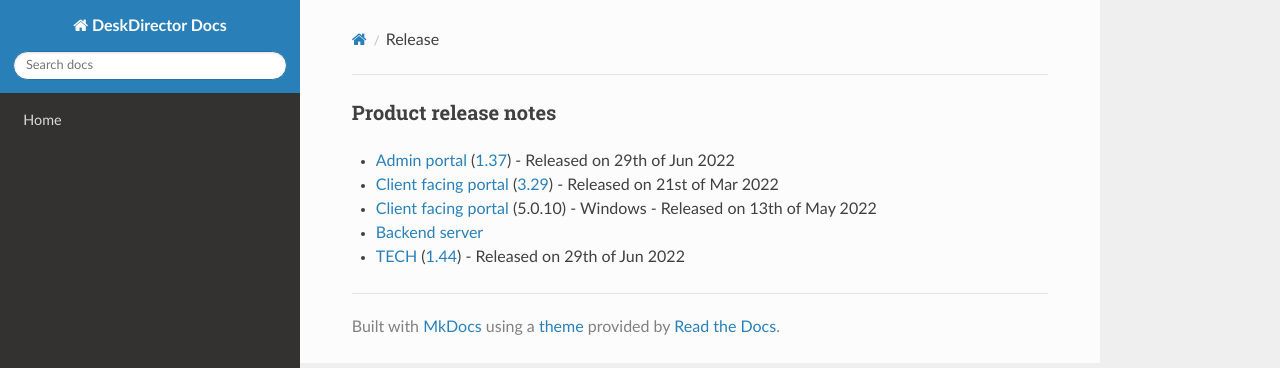
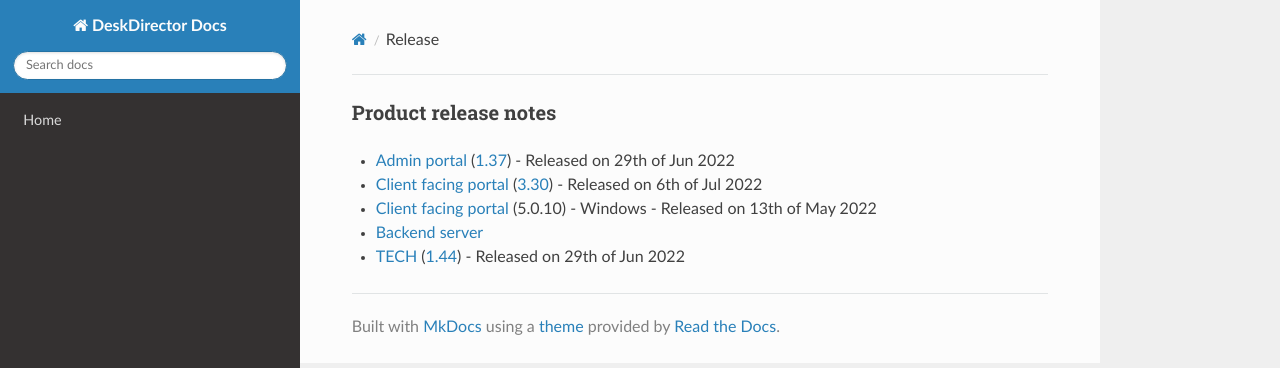
Before and after one commit to DeskDirector/docs, an MkDocs documentation site: the page built from docs/_contents/admin/home/release.md, in a window 1280 px wide. Shown: the top 368 px of the page. Built offline with MkDocs 1.6.1, drawn with Linux system fonts in a browser that asks for light colours; nearby versions of some CDN libraries; old or Windows-style settings are respelled for this version of MkDocs.

Commit message:
Update release.md

```diff
--- a/docs/_contents/admin/home/release.md
+++ b/docs/_contents/admin/home/release.md
@@ -1,6 +1,6 @@
 ### Product release notes
 * [Admin portal](/release-notes/admin) ([1.37](/configs/release-notes/admin/v1.37.1)) - Released on 29th of Jun 2022
-* [Client facing portal](/release-notes/portal) ([3.29](/configs/release-notes/portal/v3.29)) - Released on 21st of Mar 2022
+* [Client facing portal](/release-notes/portal) ([3.30](/configs/release-notes/portal/v3.30)) - Released on 6th of Jul 2022
 * [Client facing portal](https://help.deskdirector.com/article/4uzjpwaiou) (5.0.10) - Windows - Released on 13th of May 2022
 * [Backend server](https://help.deskdirector.com/article/5ml4ieesph-server-changelog)
 * [TECH](/release-notes/tech) ([1.44](/configs/release-notes/tech/v1.43)) - Released on 29th of Jun 2022
```
